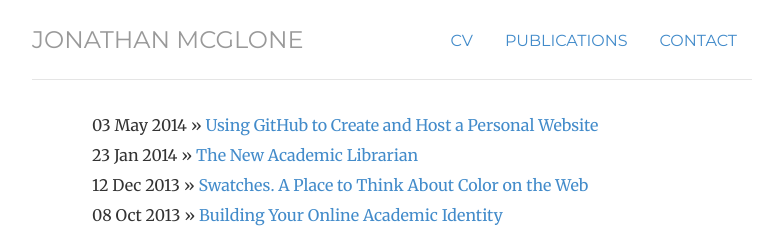
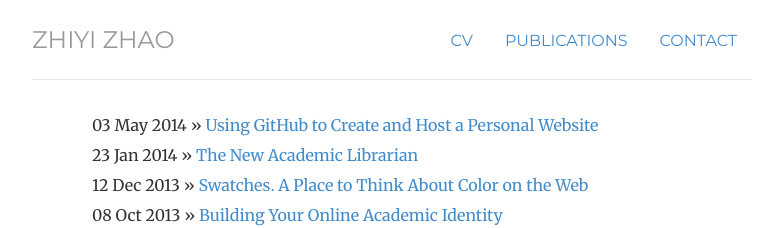
Before and after one commit to Zhiyi12/Zhiyi12.github.io, a Jekyll site: the page built from notes/index.html, in a window 1280 px wide. Shown: the top 228 px of the page, without its empty margins (248-1030 px from the left). Built offline with Jekyll 4.4.1, drawn with Linux system fonts in a browser that asks for light colours.

Commit message:
zhiyi zhao

```diff
--- a/_includes/header.html
+++ b/_includes/header.html
@@ -6,5 +6,5 @@
 		<!-- <li class="{{ page.notes }}"><a href="/notes" title="Notes">Notes</a></li> -->
 		<li class="{{ page.contact }}"><a href="/contact" title="Contact">Contact</a></li>
 	</ul>
-	<h3 class="text-muted"><a href="/">Jonathan McGlone</a></h3>
+	<h3 class="text-muted"><a href="/">Zhiyi Zhao</a></h3>
 </div> <!-- /header -->
```
